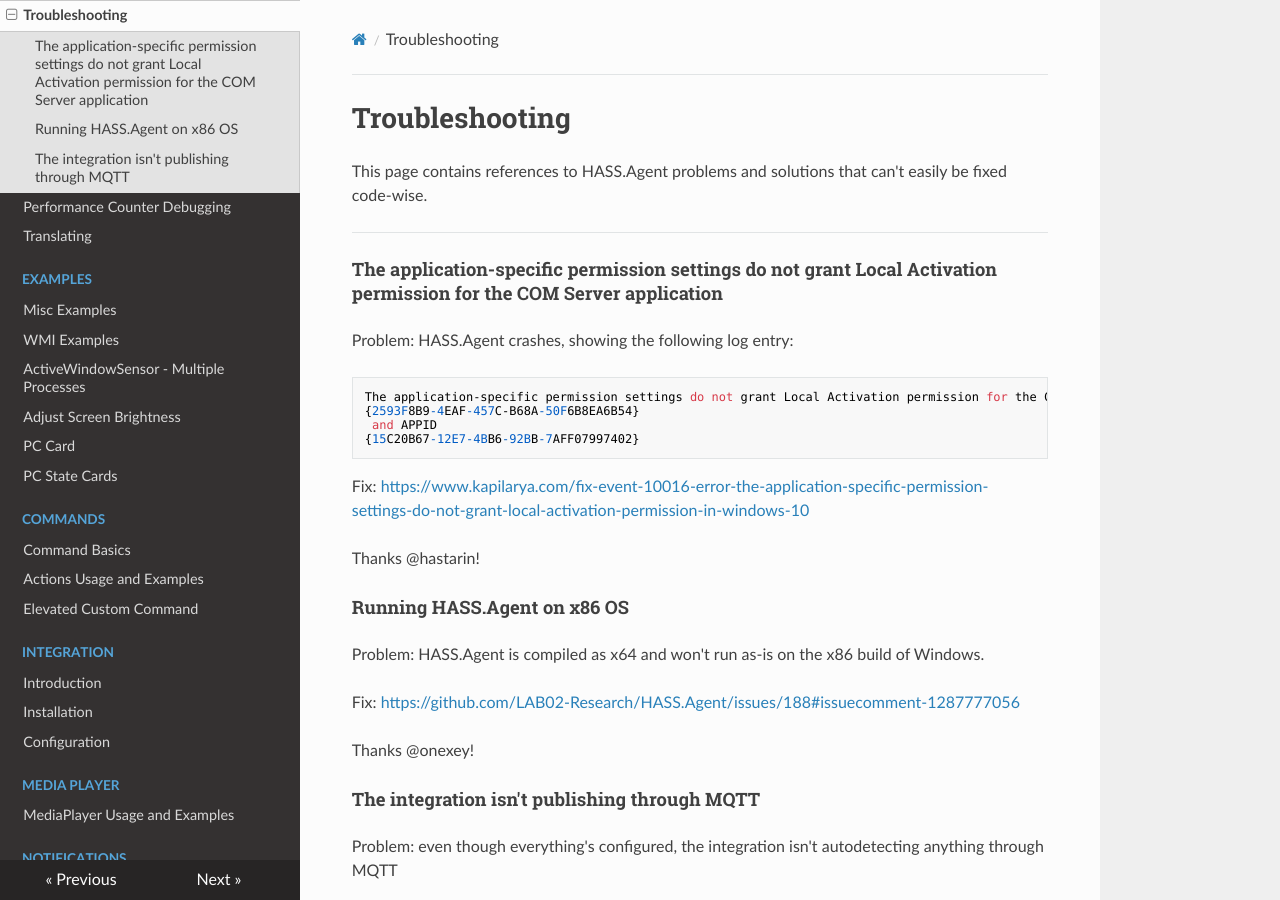
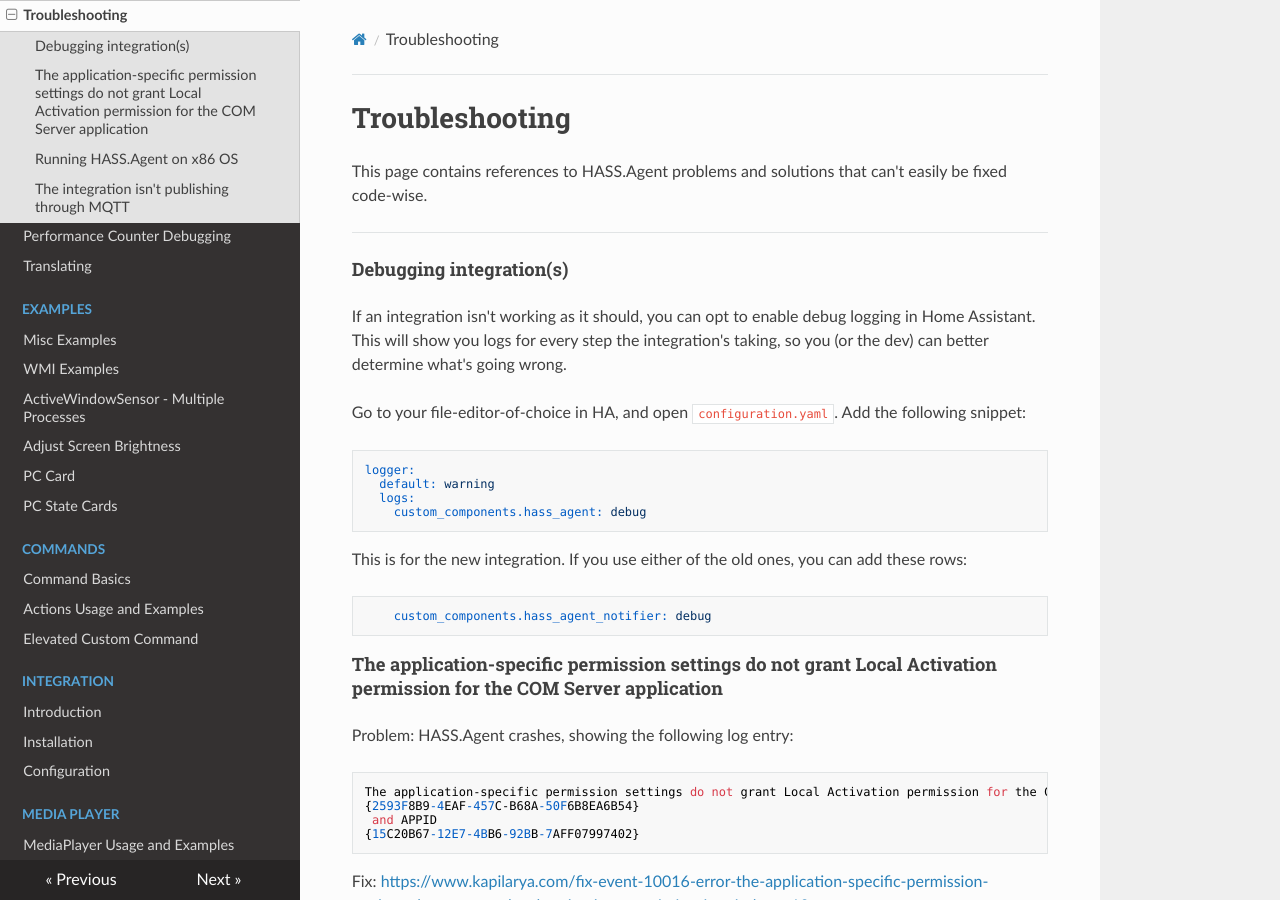
Before and after one commit to LAB02-Admin/HASS.Agent-Docs, an MkDocs documentation site: the page built from docs/troubleshooting.md, in a window 1280 px wide and 900 px high. Built offline with MkDocs 1.6.1, drawn with Linux system fonts in a browser that asks for light colours; nearby versions of some CDN libraries.

Commit message:
Update troubleshooting.md

````diff
--- a/docs/troubleshooting.md
+++ b/docs/troubleshooting.md
@@ -3,6 +3,25 @@
 This page contains references to HASS.Agent problems and solutions that can't easily be fixed code-wise.
 
 ---
+
+#### Debugging integration(s)
+
+If an integration isn't working as it should, you can opt to enable debug logging in Home Assistant. This will show you logs for every step the integration's taking, so you (or the dev) can better determine what's going wrong.
+
+Go to your file-editor-of-choice in HA, and open `configuration.yaml`. Add the following snippet:
+
+```yaml
+logger:
+  default: warning
+  logs:
+    custom_components.hass_agent: debug
+```
+
+This is for the new integration. If you use either of the old ones, you can add these rows:
+
+```yaml
+    custom_components.hass_agent_notifier: debug
+```
 
 
 #### The application-specific permission settings do not grant Local Activation permission for the COM Server application
````
